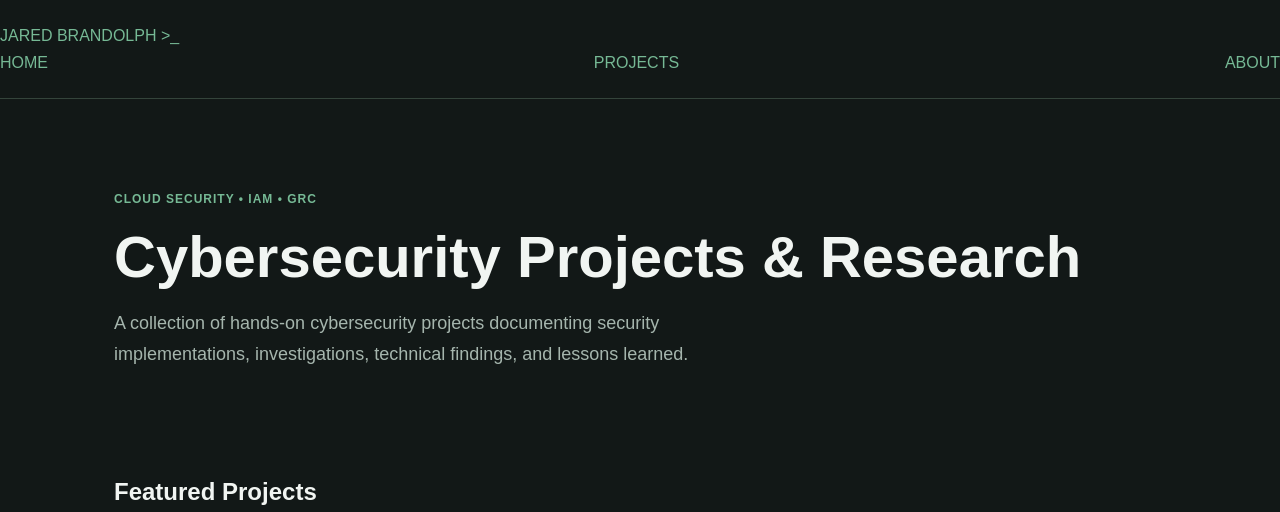
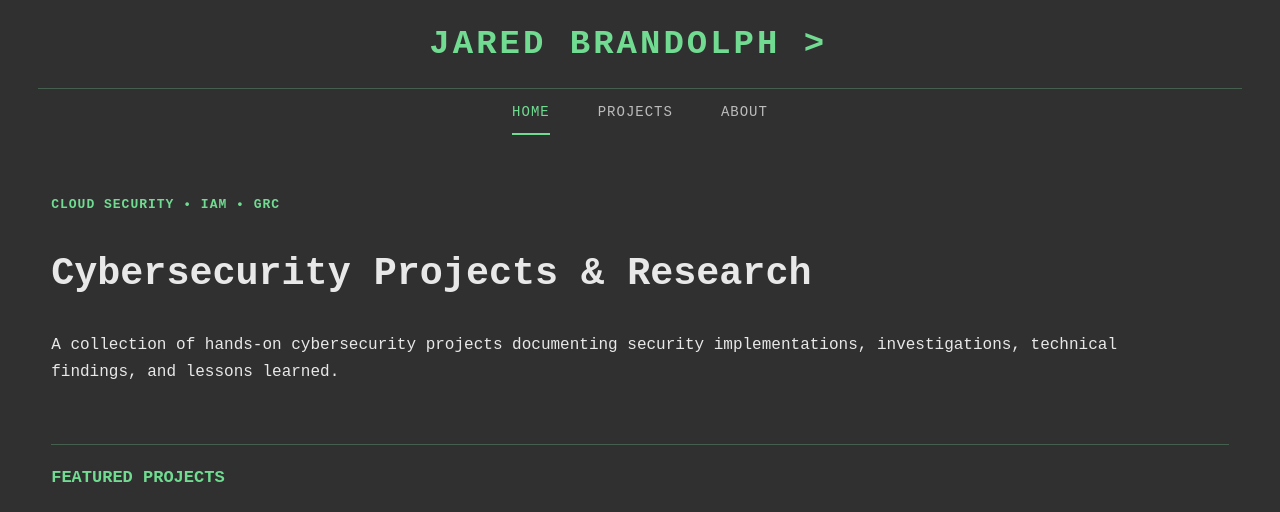
Before and after one commit to brandolphj/brandolphj.github.io, a Jekyll site: the page built from index.html, in a window 1280 px wide, cut to the strip 0-512 px from the top of the page. Built offline with Jekyll 4.4.1, drawn with Linux system fonts in a browser that asks for light colours.

Commit message:
Update style.css

```diff
--- a/assets/css/style.css
+++ b/assets/css/style.css
@@ -1,149 +1,324 @@
-
 :root {
-  --background: #121817;
-  --surface: #1e2925;
-  --accent: #76b995;
-  --text: #f1f5f2;
-  --muted: #a5b5ad;
-  --border: #34443b;
+  --bg: #303030;
+  --panel: #292f2b;
+  --terminal: #111614;
+  --green: #70db91;
+  --text: #e8e8e8;
+  --muted: #bcbcbc;
+  --border: #45604e;
 }
 
 * {
   box-sizing: border-box;
 }
 
+html {
+  scroll-behavior: smooth;
+}
+
 body {
   margin: 0;
-  background: var(--background);
+  background: var(--bg);
   color: var(--text);
-  font-family: Arial, Helvetica, sans-serif;
+  font-family: "Courier New", monospace;
+  font-size: 16px;
   line-height: 1.7;
 }
 
 a {
-  color: var(--accent);
+  color: var(--green);
   text-decoration: none;
 }
 
 a:hover {
-  text-decoration: underline;
+  color: #a4f4b8;
 }
 
 .container {
-  max-width: 1100px;
-  margin: auto;
-  padding: 0 24px;
+  width: min(1200px, 92%);
+  margin: 0 auto;
 }
 
-header {
-  border-bottom: 1px solid var(--border);
-  padding: 22px 0;
+/* HEADER */
+
+.site-header {
+  padding: 22px 3% 0;
 }
 
-nav {
+.header-inner {
   display: flex;
-  justify-content: space-between;
+  justify-content: center;
   align-items: center;
-  gap: 20px;
+  padding-bottom: 22px;
+  border-bottom: 1px solid var(--border);
 }
 
-nav .links {
-  display: flex;
-  gap: 24px;
+.site-logo {
+  font-size: clamp(20px, 3vw, 34px);
+  font-weight: 900;
+  letter-spacing: 3px;
+  color: var(--green);
+  text-align: center;
+  line-height: 1.3;
 }
 
-.logo {
+.prompt {
+  white-space: nowrap;
+}
+
+.cursor {
+  display: inline-block;
+  animation: blink 1s steps(1, end) infinite;
+}
+
+@keyframes blink {
+  0%, 49% { opacity: 1; }
+  50%, 100% { opacity: 0; }
+}
+
+@media (prefers-reduced-motion: reduce) {
+  .cursor {
+    animation: none;
+  }
+}
+
+/* NAVIGATION */
+
+.site-nav {
+  display: flex;
+  justify-content: center;
+  gap: 48px;
+  padding: 12px 0 20px;
+}
+
+.site-nav a {
+  color: var(--muted);
+  font-size: 14px;
+  letter-spacing: 1px;
+  padding-bottom: 8px;
+  border-bottom: 2px solid transparent;
+}
+
+.site-nav a:hover,
+.site-nav a.active {
+  color: var(--green);
+  border-bottom-color: var(--green);
+}
+
+/* MAIN CONTENT */
+
+main {
+  min-height: 65vh;
+  padding-top: 28px;
+  padding-bottom: 70px;
+}
+
+h1, h2, h3 {
+  line-height: 1.3;
   color: var(--text);
+}
+
+h1 {
+  font-size: clamp(28px, 3vw, 42px);
+}
+
+h2 {
+  font-size: 25px;
+}
+
+p {
+  margin-bottom: 22px;
+}
+
+.hero {
+  padding: 8px 0 22px;
+}
+
+.hero p {
+  max-width: 1100px;
+}
+
+.category {
+  color: var(--green);
+  font-size: 13px;
+  letter-spacing: 1px;
+  font-weight: bold;
+  text-transform: uppercase;
+}
+
+/* LATEST PROJECT BANNER */
+
+.latest-banner {
+  background: var(--panel);
+  border-left: 4px solid var(--green);
+  padding: 16px 20px;
+  margin: 16px 0 40px;
+}
+
+.latest-banner p {
+  margin: 0;
+}
+
+/* FEATURED PROJECT */
+
+.featured-project {
+  display: grid;
+  grid-template-columns: 1fr 1fr;
+  gap: 36px;
+  align-items: center;
+  margin-bottom: 55px;
+}
+
+.featured-project h2 {
+  font-size: clamp(24px, 2.5vw, 34px);
+}
+
+.featured-project .description {
+  color: var(--muted);
+}
+
+.terminal {
+  border: 1px solid var(--border);
+  border-radius: 5px;
+  overflow: hidden;
+  background: var(--terminal);
+}
+
+.terminal-header {
+  background: #1b2520;
+  border-bottom: 1px solid var(--border);
+  padding: 10px 14px;
+  color: var(--green);
+  font-size: 13px;
+}
+
+.terminal-body {
+  padding: 18px;
+  overflow-x: auto;
+}
+
+.terminal-body pre {
+  margin: 0;
+  color: var(--text);
+  font-size: 13px;
+  line-height: 1.7;
+}
+
+.terminal-body .command {
+  color: var(--green);
+}
+
+/* BUTTONS */
+
+.button {
+  display: inline-block;
+  border: 1px solid var(--green);
+  padding: 10px 24px;
+  color: var(--green);
   font-weight: bold;
   letter-spacing: 1px;
 }
 
-.hero {
-  padding: 85px 0 65px;
+.button:hover {
+  background: var(--green);
+  color: var(--terminal);
 }
 
-.hero h1 {
-  font-size: clamp(36px, 5vw, 58px);
-  line-height: 1.15;
-  margin: 12px 0;
-}
-
-.hero p {
-  max-width: 650px;
-  color: var(--muted);
-  font-size: 18px;
-}
+/* PROJECT GRID */
 
 .section-title {
-  margin-bottom: 24px;
+  border-top: 1px solid var(--border);
+  padding-top: 22px;
+  margin-bottom: 25px;
+  color: var(--green);
+  font-size: 17px;
+  text-transform: uppercase;
 }
 
 .project-grid {
   display: grid;
-  grid-template-columns: repeat(2, 1fr);
-  gap: 24px;
+  grid-template-columns: repeat(auto-fit, minmax(260px, 1fr));
+  gap: 20px;
 }
 
 .project-card {
   display: block;
-  background: var(--surface);
+  background: var(--panel);
   border: 1px solid var(--border);
-  border-radius: 12px;
+  border-radius: 5px;
   overflow: hidden;
   color: var(--text);
-  transition: transform 0.2s, border-color 0.2s;
+  transition: border-color .2s, transform .2s;
 }
 
 .project-card:hover {
-  transform: translateY(-4px);
-  border-color: var(--accent);
-  text-decoration: none;
+  border-color: var(--green);
+  transform: translateY(-3px);
 }
 
 .project-card img {
+  display: block;
   width: 100%;
-  aspect-ratio: 16 / 9;
+  height: 190px;
   object-fit: cover;
-  display: block;
 }
 
 .project-content {
-  padding: 24px;
+  padding: 22px;
 }
 
 .project-content h3 {
-  margin: 8px 0;
+  margin: 12px 0;
 }
 
 .project-content p {
   color: var(--muted);
+  margin-bottom: 0;
 }
 
-.category {
-  color: var(--accent);
-  font-size: 12px;
-  font-weight: bold;
-  text-transform: uppercase;
-  letter-spacing: 1px;
+/* PROJECT ARTICLES */
+
+article {
+  max-width: 1000px;
 }
 
-footer {
-  margin-top: 90px;
-  padding: 30px 0;
-  border-top: 1px solid var(--border);
-  color: var(--muted);
+article img {
+  max-width: 100%;
+  height: auto;
 }
 
-@media (max-width: 700px) {
-  .project-grid {
+article pre {
+  overflow-x: auto;
+  padding: 18px;
+  background: var(--terminal);
+  border: 1px solid var(--border);
+}
+
+/* FOOTER */
+
+.site-footer {
+  border-top: 1px solid var(--border);
+  padding: 24px 0;
+  color: var(--muted);
+  font-size: 13px;
+}
+
+/* MOBILE */
+
+@media (max-width: 750px) {
+  .site-logo {
+    letter-spacing: 1px;
+  }
+
+  .site-nav {
+    gap: 25px;
+  }
+
+  .featured-project {
     grid-template-columns: 1fr;
   }
 
-  nav {
-    flex-wrap: wrap;
-  }
-
-  .hero {
-    padding: 55px 0 40px;
+  .terminal-body pre {
+    font-size: 11px;
   }
 }
```
